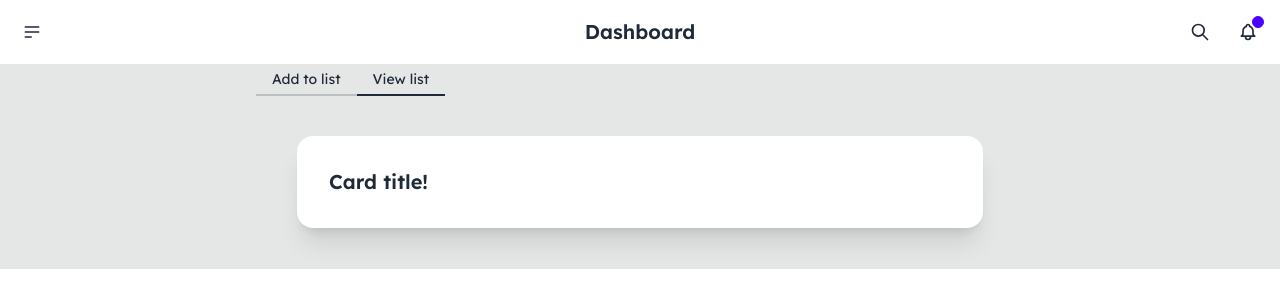
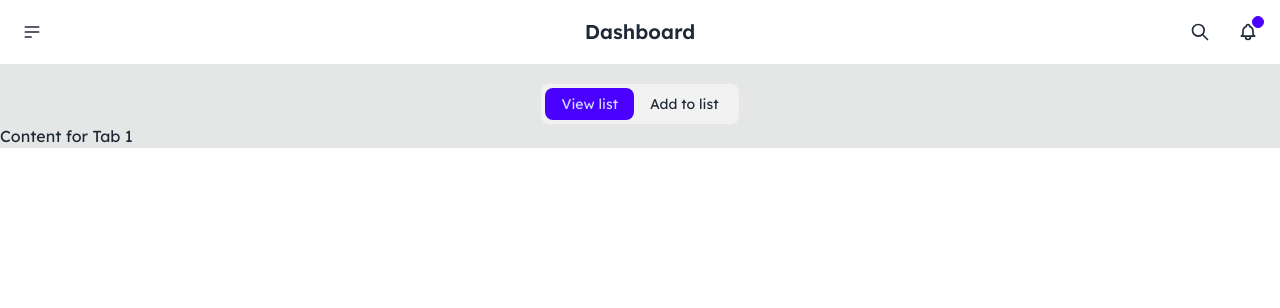
Before and after one commit to LokoGod/Dashboard, a React (Vite) app in the folder Client/: page /task in a window 1280 px wide. Shown: the top 308 px of the page. Built offline with nearby package versions, Linux system fonts and the light colour scheme.

Commit message:
task tab nav

```diff
--- a/Client/src/pages/Task.jsx
+++ b/Client/src/pages/Task.jsx
@@ -1,37 +1,37 @@
-import React from "react";
+import React, { useState } from "react";
 
 const Task = () => {
+  const [activeTab, setActiveTab] = useState(1);
+
+  const handleTabClick = (tabNumber) => {
+    setActiveTab(tabNumber);
+  };
+
   return (
     <div>
-      <main className="flex-1 overflow-x-hidden overflow-y-auto bg-base-300">
-        <div role="tablist" className="tabs tabs-bordered max-w-screen-md mx-auto">
-          <input
-            type="radio"
-            name="my_tabs_1"
-            role="tab"
-            className="tab"
-            aria-label="Add to list"
-          />
-          <div role="tabpanel" className="tab-content p-10">
-            create todo
-          </div>
-
-          <input
-            type="radio"
-            name="my_tabs_1"
-            role="tab"
-            className="tab"
-            aria-label="View list"
-            checked
-          />
-          <div role="tabpanel" className="tab-content p-10">
-          <div className="card bg-base-100 shadow-xl">
-              <div className="card-body">
-                <h2 className="card-title">Card title!</h2>
-              </div>
-            </div>
+      <main className="overflow-x-hidden overflow-y-auto bg-base-300">
+        <div className="flex items-center justify-center mt-5">
+          <div role="tablist" className="tabs tabs-boxed">
+            <a
+              role="tab"
+              className={`tab ${activeTab === 1 ? "tab-active" : ""}`}
+              onClick={() => handleTabClick(1)}
+            >
+              View list
+            </a>
+            <a
+              role="tab"
+              className={`tab ${activeTab === 2 ? "tab-active" : ""}`}
+              onClick={() => handleTabClick(2)}
+            >
+              Add to list
+            </a>
           </div>
         </div>
+
+        {activeTab === 1 && <div>Content for Tab 1</div>}
+        {activeTab === 2 && <div>Content for Tab 2</div>}
+
       </main>
     </div>
   );
```
